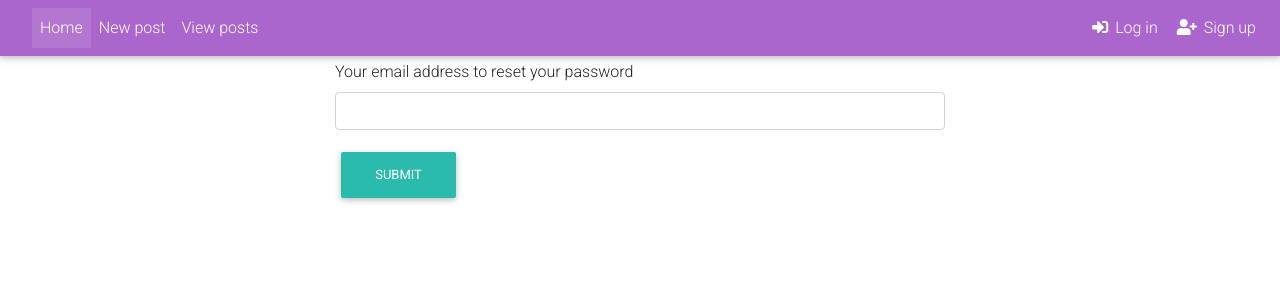
After one commit to derrokip34/Blog, a Flask app: page /reset_password in a window 1280 px wide. The commit adds this page. Shown: the top 300 px of the page. Run offline with Flask 2, Linux system fonts and the light colour scheme; some libraries are stand-ins or nearby versions.

Commit message:
allow a user to reset their password

```diff
--- a/app/__init__.py
+++ b/app/__init__.py
@@ -3,6 +3,7 @@ from flask_bootstrap import Bootstrap
 from flask_sqlalchemy import SQLAlchemy
 from flask_login import LoginManager
 from config import config_options
+from flask_mail import Mail
 
 login_manager = LoginManager()
 login_manager.session_protection = 'strong'
@@ -10,6 +11,7 @@ login_manager.login_view = 'auth.login'
 
 bootstrap = Bootstrap()
 db = SQLAlchemy()
+mail = Mail()
 
 def create_app(config_name):
 
@@ -20,6 +22,7 @@ def create_app(config_name):
     bootstrap.init_app(app)
     db.init_app(app)
     login_manager.init_app(app)
+    mail.init_app(app)
 
     from .auth import auth as auth_blueprint
     app.register_blueprint(auth_blueprint,url_prefix='/authenticate')
--- a/app/email.py
+++ b/app/email.py
@@ -0,0 +1,15 @@
+from flask_mail import Message
+from . import mail
+from app.models import User
+from flask import url_for
+
+sender_email = 'derrickip34@gmail.com'
+
+def send_reset_email(user):
+    token = user.get_token()
+    message = Message('Password Reset Request', sender=sender_email,recipients=[user.email])
+    message.body = f'''
+    To reset your password, visit the following link
+    {url_for('main.reset_token',token=token,_external=True)}
+    '''
+    mail.send(message)
--- a/app/main/forms.py
+++ b/app/main/forms.py
@@ -17,3 +17,12 @@ class UpdateForm(FlaskForm):
 class CommentForm(FlaskForm):
     comments = TextAreaField('Leave a comment below',validators=[Required()])
     submit = SubmitField('Submit your comment')
+
+class ResetPasswordRequest(FlaskForm):
+    email = StringField('Your email address to reset your password',validators=[Required()])
+    submit = SubmitField('Submit')
+
+class ResetPassword(FlaskForm):
+    new_password = PasswordField('Your new password',[Required(),EqualTo('confirm',message='Passwords must match')])
+    confirm = PasswordField('Confirm your new password',validators=[Required()])
+    submit = SubmitField('Submit your new passord')
--- a/app/main/views.py
+++ b/app/main/views.py
@@ -4,7 +4,8 @@ from .. import db
 from ..models import Blog,User,Comments
 from flask_login import login_required,current_user
 from ..request import get_quotes
-from .forms import Blogform,UpdateForm,CommentForm
+from .forms import Blogform,UpdateForm,CommentForm,ResetPassword,ResetPasswordRequest
+from ..email import send_reset_email
 
 @main.route('/')
 def index():
@@ -79,3 +80,34 @@ def comment(id):
 
 
     return render_template('blog.html',comment_form=comment_form,blog=blog)
+
+@main.route('/reset_password',methods=["GET","POST"])
+def reset_request():
+    if current_user.is_authenticated:
+        return redirect(url_for('.index'))
+
+    request_form = ResetPasswordRequest()
+    if request_form.validate_on_submit():
+        user = User.query.filter_by(email=request_form.email.data).first()
+        send_reset_email(user)
+
+        return redirect(url_for('auth.login'))
+
+    return render_template('reset_request.html',request_form=request_form)
+
+@main.route('/reset_password/<token>',methods=["GET","POST"])
+def reset_token(token):
+    if current_user.is_authenticated:
+        return redirect(url_for('.index'))
+    user = User.verify_token(token)
+    if user is None:
+        return redirect(url_for('reset_request'))
+
+    reset_form = ResetPassword()
+    if reset_form.validate_on_submit():
+        new_password = reset_form.new_password.data
+        user.password = new_password
+        db.session.commit()
+        return redirect(url_for('auth.login'))
+
+    return render_template('reset.html',reset_form=reset_form)
--- a/app/templates/navbar.html
+++ b/app/templates/navbar.html
@@ -19,17 +19,17 @@
         <ul class="navbar-nav ml-auto nav-flex-icons">
             {% if current_user.is_authenticated %}
             <li class="nav-item">
-              <a class="nav-link" href="">{{current_user.username}}</a>
+              <a class="nav-link" href=""><i class="fas fa-user-check"></i> {{current_user.username}}</a>
             </li>
             <li class="nav-item">
-              <a class="nav-link" href="{{url_for('auth.logout')}}">Sign out</a>
+              <a class="nav-link" href="{{url_for('auth.logout')}}"><i class="fas fa-sign-out-alt"></i> Sign out</a>
             </li>
             {% else %}
             <li class="nav-item">
-                <a class="nav-link" href="{{url_for('auth.login')}}">Log in</a>
+                <a class="nav-link" href="{{url_for('auth.login')}}"><i class="fas fa-sign-in-alt"></i> Log in</a>
               </li>
             <li class="nav-item">
-              <a class="nav-link" href="{{url_for('auth.register')}}">Sign up</a>
+              <a class="nav-link" href="{{url_for('auth.register')}}"><i class="fas fa-user-plus"></i> Sign up</a>
             </li>
             {% endif %}
           </ul>
--- /dev/null
+++ b/app/templates/reset_request.html
@@ -0,0 +1,15 @@
+{% extends 'base.html' %}
+{% import 'bootstrap/wtf.html' as wtf %}
+
+{% block content %}
+
+<div class="container-fluid">
+    <div class="row">
+        <div class="col-md-3"></div>
+        <div class="col-md-6">
+            {{ wtf.quick_form(request_form) }}
+        </div>
+    </div>
+</div>
+
+{% endblock %}
```
Also changed, not shown: app/models.py (+38 -0 lines), app/templates/reset.html (added, +15 -0 lines), config.py (+7 -1 lines), 1 other file.
